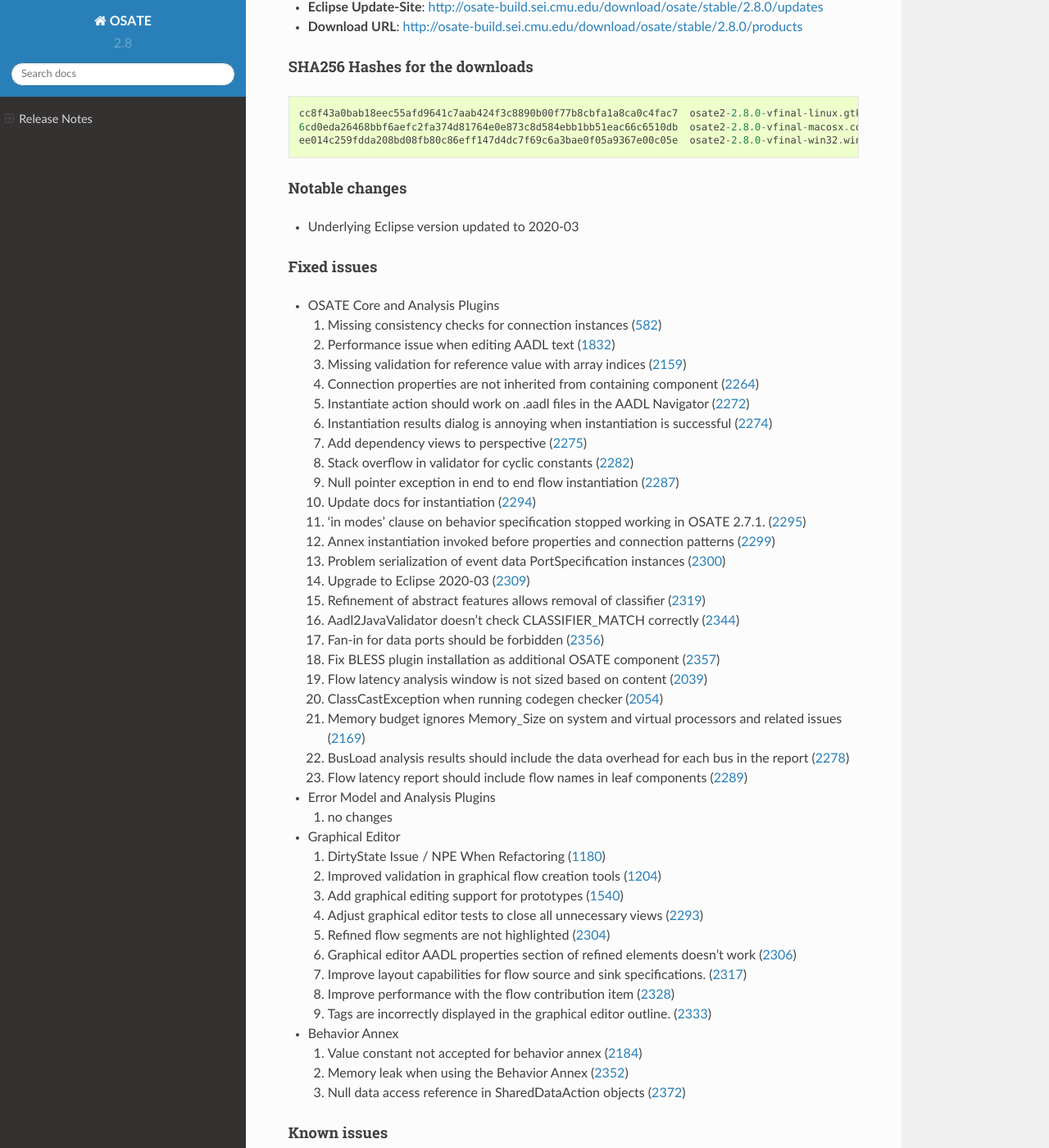
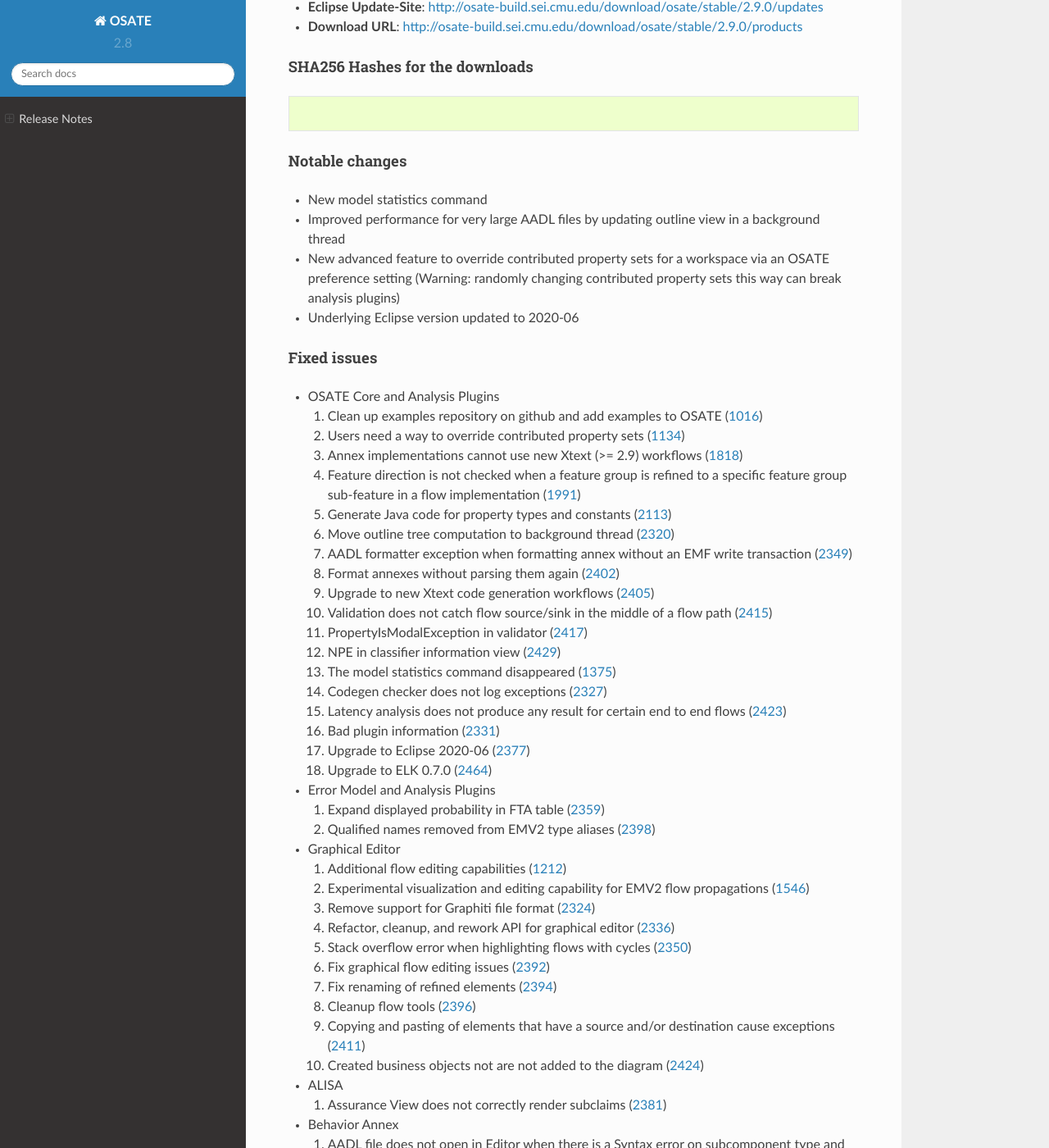
Before and after one commit to osate/website, a Sphinx documentation site: the page built from source/osate-releases.md, in a window 1280 px wide and 1400 px high, scrolled down 413 px. Shown: the whole window at 82% size. Built offline with Sphinx 7.4.7 and the Read the Docs theme 2.0.0, drawn with Linux system fonts in a browser that asks for light colours; some of the changed text lies outside the part shown.

Commit message:
Add draft 2.9.0 release notes

````diff
--- a/source/osate-releases.md
+++ b/source/osate-releases.md
@@ -1,6 +1,77 @@
 # Release Notes
 
 ## Stable Releases
+
+### Version 2.9.0 (NOT YET RELEASED)
+
+#### Release
+
+  - **GIT tag**: 2.9.0-RELEASE
+  - **Release date**: TBD
+  - **Eclipse base version**: 2020-06
+  - **Java version**: Java 8
+  - **Eclipse Update-Site**: <http://osate-build.sei.cmu.edu/download/osate/stable/2.9.0/updates>
+  - **Download URL**: <http://osate-build.sei.cmu.edu/download/osate/stable/2.9.0/products>
+
+#### SHA256 Hashes for the downloads
+```
+```
+
+#### Notable changes
+
+ * New model statistics command
+ * Improved performance for very large AADL files by updating outline view in
+   a background thread
+ * New advanced feature to override contributed property sets for a workspace via an
+   OSATE preference setting (Warning: randomly changing contributed property sets this
+   way can break analysis plugins)
+ * Underlying Eclipse version updated to 2020-06
+
+#### Fixed issues
+
+ * OSATE Core and Analysis Plugins
+    1. Clean up examples repository on github and add examples to OSATE ([1016](https://github.com/osate/osate2/issues/1016))
+    1. Users need a way to override contributed property sets ([1134](https://github.com/osate/osate2/issues/1134))
+    1. Annex implementations cannot use new Xtext (>= 2.9) workflows ([1818](https://github.com/osate/osate2/issues/1818))
+    1. Feature direction is not checked when a feature group is refined to a specific feature group sub-feature in a flow implementation ([1991](https://github.com/osate/osate2/issues/1991))
+    1. Generate Java code for property types and constants ([2113](https://github.com/osate/osate2/issues/2113))
+    1. Move outline tree computation to background thread ([2320](https://github.com/osate/osate2/issues/2320))
+    1. AADL formatter exception when formatting annex without an EMF write transaction ([2349](https://github.com/osate/osate2/issues/2349))
+    1. Format annexes without parsing them again ([2402](https://github.com/osate/osate2/issues/2402))
+    1. Upgrade to new Xtext code generation workflows ([2405](https://github.com/osate/osate2/issues/2405))
+    1. Validation does not catch flow source/sink in the middle of a flow path ([2415](https://github.com/osate/osate2/issues/2415))
+    1. PropertyIsModalException in validator ([2417](https://github.com/osate/osate2/issues/2417))
+    1. NPE in classifier information view ([2429](https://github.com/osate/osate2/issues/2429))
+    1. The model statistics command disappeared ([1375](https://github.com/osate/osate2/issues/1375))
+    1. Codegen checker does not log exceptions ([2327](https://github.com/osate/osate2/issues/2327))
+    1. Latency analysis does not produce any result for certain end to end flows ([2423](https://github.com/osate/osate2/issues/2423))
+    1. Bad plugin information ([2331](https://github.com/osate/osate2/issues/2331))
+    1. Upgrade to Eclipse 2020-06 ([2377](https://github.com/osate/osate2/issues/2377))
+    1. Upgrade to ELK 0.7.0 ([2464](https://github.com/osate/osate2/issues/2464))
+ * Error Model and Analysis Plugins
+    1. Expand displayed probability in FTA table ([2359](https://github.com/osate/osate2/issues/2359))
+    1. Qualified names removed from EMV2 type aliases ([2398](https://github.com/osate/osate2/issues/2398))
+ * Graphical Editor
+    1. Additional flow editing capabilities ([1212](https://github.com/osate/osate2/issues/1212))
+    1. Experimental visualization and editing capability for EMV2 flow propagations ([1546](https://github.com/osate/osate2/issues/1546))
+    1. Remove support for Graphiti file format ([2324](https://github.com/osate/osate2/issues/2324))
+    1. Refactor, cleanup, and rework API for graphical editor ([2336](https://github.com/osate/osate2/issues/2336))
+    1. Stack overflow error when highlighting flows with cycles ([2350](https://github.com/osate/osate2/issues/2350))
+    1. Fix graphical flow editing issues ([2392](https://github.com/osate/osate2/issues/2392))
+    1. Fix renaming of refined elements ([2394](https://github.com/osate/osate2/issues/2394))
+    1. Cleanup flow tools ([2396](https://github.com/osate/osate2/issues/2396))
+    1. Copying and pasting of elements that have a source and/or destination cause exceptions ([2411](https://github.com/osate/osate2/issues/2411))
+    1. Created business objects not are not added to the diagram ([2424](https://github.com/osate/osate2/issues/2424))
+ * ALISA
+    1. Assurance View does not correctly render subclaims ([2381](https://github.com/osate/osate2/issues/2381))
+ * Behavior Annex
+    1. AADL file does not open in Editor when there is a Syntax error on subcomponent type and BA clause in Component ([2401](https://github.com/osate/osate2/issues/2401))
+
+#### Known issues
+
+ * MacOS users must run the command `sudo xattr -rd com.apple.quarantine osate2.app/` to be able to run OSATE.
+ * Installing the OSATE plugins into "Eclipse for RCP and RAP Developers" prevents Eclipse from starting. See [issue 2061](https://github.com/osate/osate2/issues/2061).
+ * Resolute and AGREE are no longer integrated. The versions included in OSATE 2.3.7 can be installed into OSATE 2.9.0 from <http://osate-build.sei.cmu.edu/download/osate/stable/2.3.7/updates>.
 
 ### Version 2.8.0
 
````
